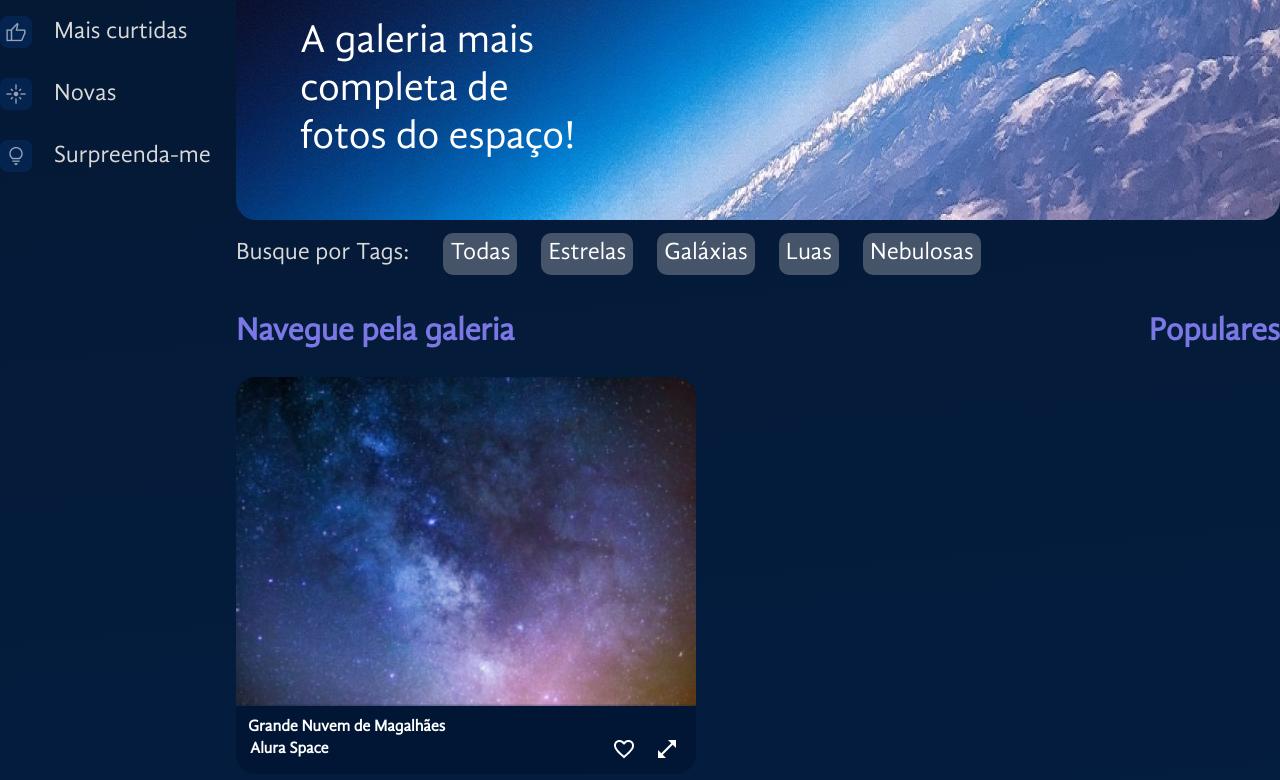
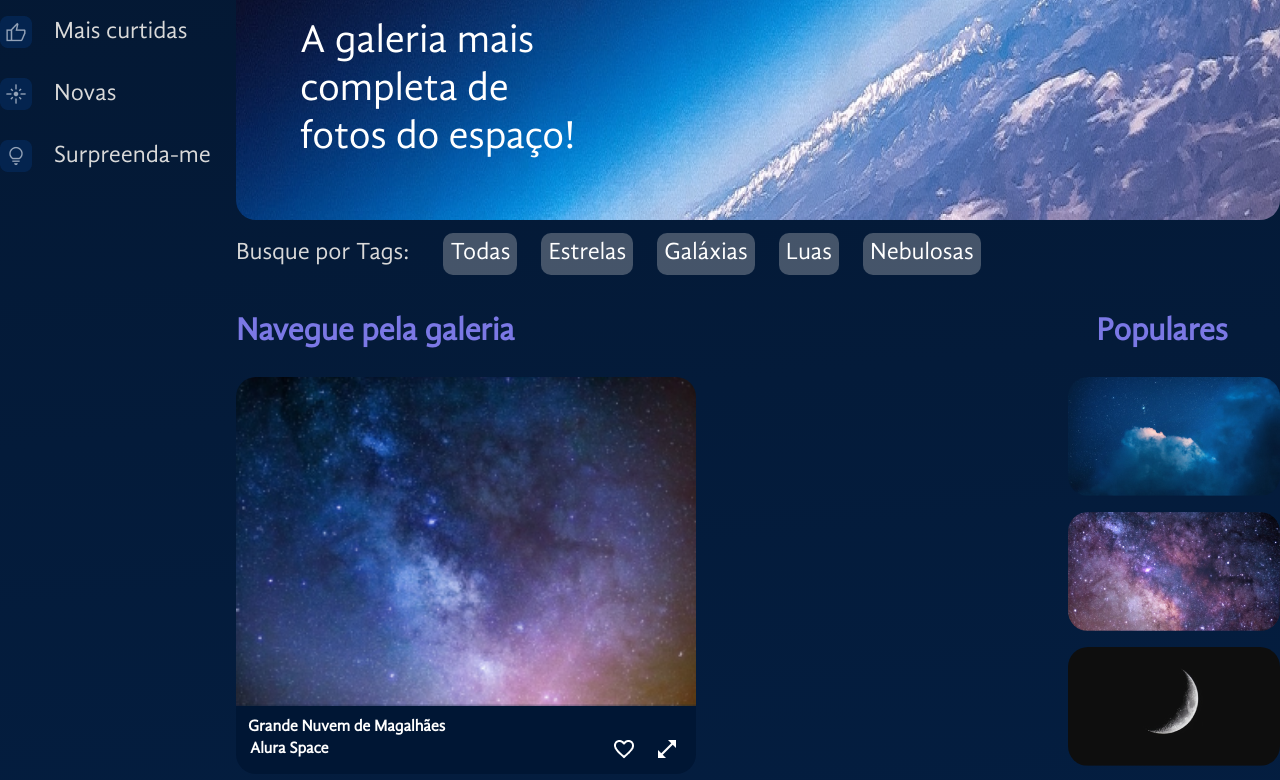
Before and after one commit to felfreitas/space-app, a React (Vite) app: page / in a window 1280 px wide. Shown: the part 300-1080 px from the top of the page. Built offline with nearby package versions, Linux system fonts and the light colour scheme.

Commit message:
Criação da exibição das imagens populares junto com o btn

```diff
--- a/src/components/Galeria/Populares/index.jsx
+++ b/src/components/Galeria/Populares/index.jsx
@@ -1,11 +1,48 @@
 import Titulo from "../../Titulo";
+import fotos from "../../../fotos-populares.json";
 
+import styled from "styled-components";
+
+
+const ColunaFotos = styled.div`
+    display:flex;
+    flex-direction:column;
+    gap:16px;
+    margin-left:24px;
+     & > img {
+        max-width: 212px;
+        border-radius: 20px;
+     }
+     & > button{
+        background-color:transparent;
+        color:#FFF;
+        font-size:20px;
+        padding:12px 20px;
+        border:2px solid;
+        border-radius:10px;
+        border-color:#C98CF1;
+        cursor:pointer;
+        margin-top:16px;
+     }
+`
 
 
 const Populares = () => {
+    console.log(fotos);
+    return (<>
 
-    return (<>
-        <Titulo $alinhamento='center'>Populares</Titulo>
+        <section>
+
+            <Titulo $alinhamento='center'>Populares</Titulo>
+
+            <ColunaFotos>
+
+                {fotos.map(foto =>
+                    <img key={foto.id} src={foto.path} alt={foto.titulo} />
+                )}
+             <button> Ver Mais </button>
+            </ColunaFotos>
+        </section>
     </>
     )
 }
--- a/src/components/Galeria/index.jsx
+++ b/src/components/Galeria/index.jsx
@@ -1,6 +1,6 @@
 import styled from "styled-components";
 import Titulo from "../Titulo";
-import Populares from "./Populares";
+import Populares from "./Populares"
 import Tags from "./Tags";
 import Imagem from "./Imagem";
 
--- /dev/null
+++ b/src/fotos-populares.json
@@ -0,0 +1,37 @@
+[
+    {
+      "titulo": "Grande Nuvem de Magalhães",
+      "fonte": "Alura Space",
+      "path": "/imagens/populares/foto-1.png",
+      "id": "1",
+      "tagId": 1
+    },
+    {
+      "titulo": "Via Láctea",
+      "fonte": "Alura Space",
+      "path": "/imagens/populares/foto-2.png",
+      "id": "2",
+      "tagId": 2
+    },
+    {
+      "titulo": "Lua: quarto minguante",
+      "fonte": "Alura Space",
+      "path": "/imagens/populares/foto-3.png",
+      "id": "3",
+      "tagId": 3
+    },
+    {
+      "titulo": "Galáxia de Andrómeda",
+      "fonte": "Alura Space",
+      "path": "/imagens/populares/foto-4.png",
+      "id": "4",
+      "tagId": 4
+    },
+    {
+      "titulo": "Estrela Pistola",
+      "fonte": "Alura Space",
+      "path": "/imagens/populares/foto-5.png",
+      "id": "5",
+      "tagId": 5
+    }
+  ]
```
